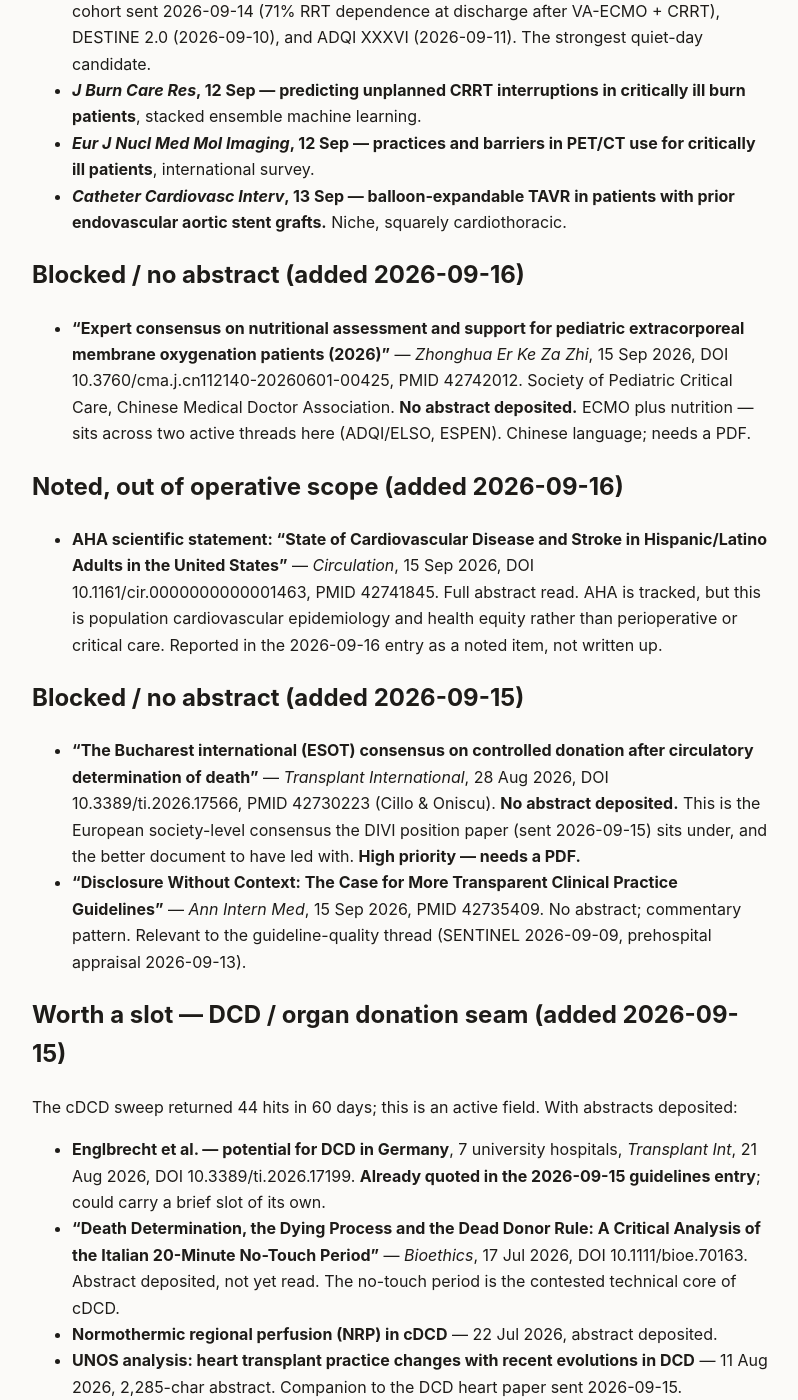
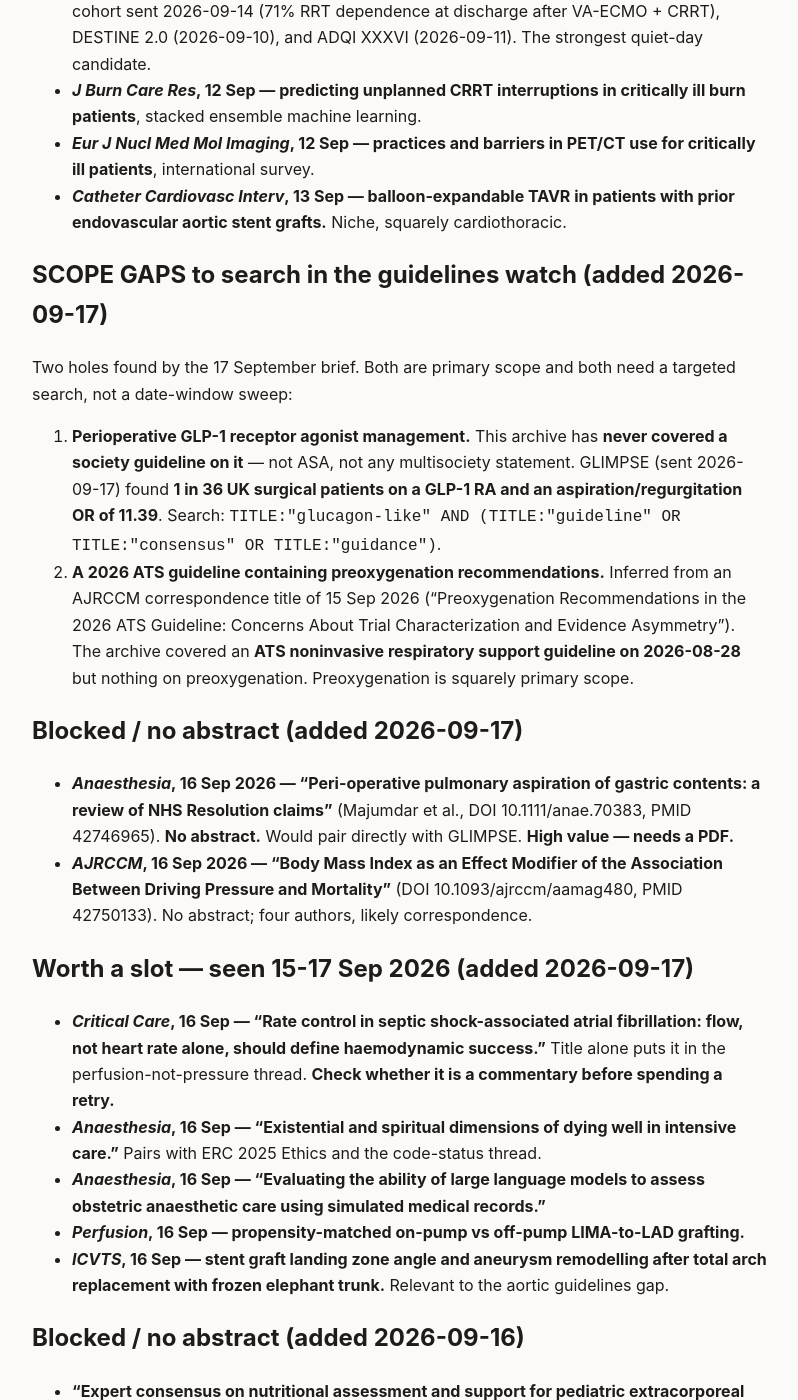
Before and after one commit to nicusilviuu/medical-literature, a Jekyll site: the page built from claude/outstanding.md, in a window 1280 px wide and 1400 px high, scrolled down 6492 px. Shown: the whole window, without its empty margins (240-1038 px from the left). Built offline with Jekyll 4.4.1, drawn with Linux system fonts in a browser that asks for light colours; our own code applies the rules of GitHub Pages for plain Markdown files.

Commit message:
Add 2026-09-17 brief; fix two mislinked references in the 09-16 brief
GLIMPSE: 47,039 patients across 119 UK sites, 1 in 36 on a GLP-1 receptor
agonist, aspiration or regurgitation in 1 in 71 of them, unadjusted OR 11.39
(6.47-20.05), with events concentrated at emergence rather than induction.
This closes the gap the 9 September BJA adolescent gastric ultrasound study
left open between a sonographic surrogate and the clinical event.

Also: two papers on rebound pain after brachial plexus block two days apart -
a sham-controlled taVNS trial (NNT 4.3) and a Bayesian network meta-analysis
of 22 RCTs ranking continuous nerve block first - and Austrian registry data
showing CABG readmission differs by sex unadjusted but not after adjustment,
analysed with death as a competing risk.

Corrections: the 09-16 brief linked the BJA GLP-1 study to the wrong day
(09-11 rather than 09-09) in two places, now fixed; and an invented reference
to ASA GLP-1 guidance was removed from today's page and turned into a logged
scope gap - no such guideline has ever been covered here.

Co-Authored-By: Claude Opus 5 <noreply@anthropic.com>
Claude-Session: https://claude.ai/code/session_01T5ivnnDnrzDTzAtfHdiCMS

```diff
--- a/claude/outstanding.md
+++ b/claude/outstanding.md
@@ -255,6 +255,43 @@ full text was reachable, so all still need a proper read before being written up
 - ***Catheter Cardiovasc Interv*, 13 Sep — balloon-expandable TAVR in patients with prior
   endovascular aortic stent grafts.** Niche, squarely cardiothoracic.
 
+## SCOPE GAPS to search in the guidelines watch (added 2026-09-17)
+
+Two holes found by the 17 September brief. Both are primary scope and both need a targeted search,
+not a date-window sweep:
+
+1. **Perioperative GLP-1 receptor agonist management.** This archive has **never covered a society
+   guideline on it** — not ASA, not any multisociety statement. GLIMPSE (sent 2026-09-17) found
+   **1 in 36 UK surgical patients on a GLP-1 RA and an aspiration/regurgitation OR of 11.39**.
+   Search: `TITLE:"glucagon-like" AND (TITLE:"guideline" OR TITLE:"consensus" OR TITLE:"guidance")`.
+2. **A 2026 ATS guideline containing preoxygenation recommendations.** Inferred from an AJRCCM
+   correspondence title of 15 Sep 2026 ("Preoxygenation Recommendations in the 2026 ATS Guideline:
+   Concerns About Trial Characterization and Evidence Asymmetry"). The archive covered an **ATS
+   noninvasive respiratory support guideline on 2026-08-28** but nothing on preoxygenation.
+   Preoxygenation is squarely primary scope.
+
+## Blocked / no abstract (added 2026-09-17)
+
+- ***Anaesthesia*, 16 Sep 2026 — "Peri-operative pulmonary aspiration of gastric contents: a review
+  of NHS Resolution claims"** (Majumdar et al., DOI 10.1111/anae.70383, PMID 42746965). **No
+  abstract.** Would pair directly with GLIMPSE. **High value — needs a PDF.**
+- ***AJRCCM*, 16 Sep 2026 — "Body Mass Index as an Effect Modifier of the Association Between
+  Driving Pressure and Mortality"** (DOI 10.1093/ajrccm/aamag480, PMID 42750133). No abstract;
+  four authors, likely correspondence.
+
+## Worth a slot — seen 15-17 Sep 2026 (added 2026-09-17)
+
+- ***Critical Care*, 16 Sep — "Rate control in septic shock-associated atrial fibrillation: flow,
+  not heart rate alone, should define haemodynamic success."** Title alone puts it in the
+  perfusion-not-pressure thread. **Check whether it is a commentary before spending a retry.**
+- ***Anaesthesia*, 16 Sep — "Existential and spiritual dimensions of dying well in intensive
+  care."** Pairs with ERC 2025 Ethics and the code-status thread.
+- ***Anaesthesia*, 16 Sep — "Evaluating the ability of large language models to assess obstetric
+  anaesthetic care using simulated medical records."**
+- ***Perfusion*, 16 Sep — propensity-matched on-pump vs off-pump LIMA-to-LAD grafting.**
+- ***ICVTS*, 16 Sep — stent graft landing zone angle and aneurysm remodelling after total arch
+  replacement with frozen elephant trunk.** Relevant to the aortic guidelines gap.
+
 ## Blocked / no abstract (added 2026-09-16)
 
 - **"Expert consensus on nutritional assessment and support for pediatric extracorporeal membrane
```
Also changed, not shown: _briefs/2026-09-16.md (+2 -2 lines), _briefs/2026-09-17.md (added, +258 -0 lines).
